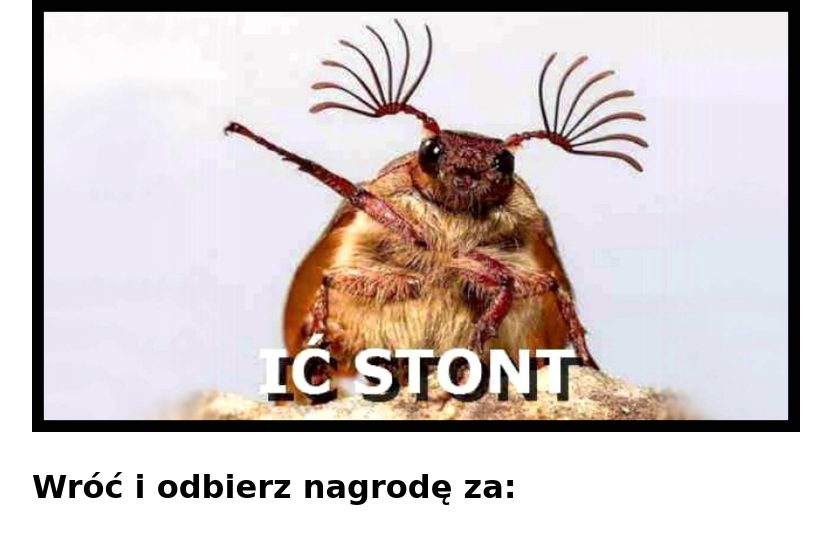
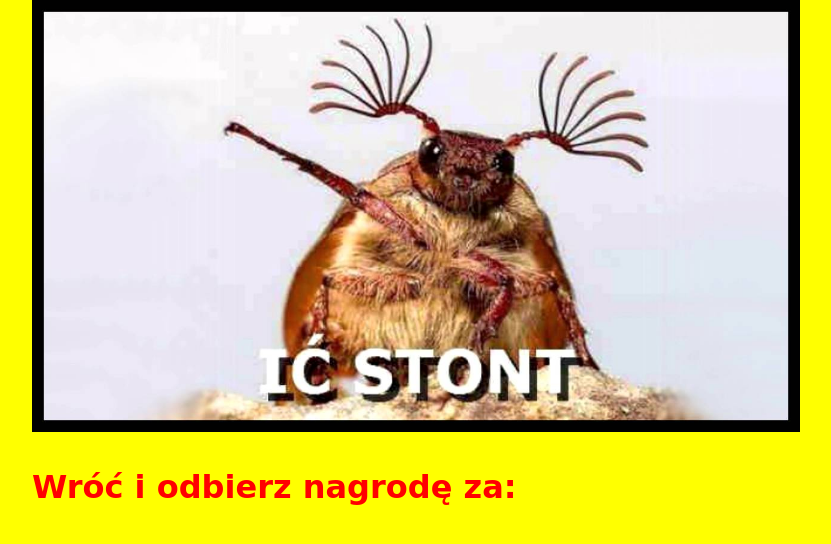
Before and after one commit to icelandico/maciej-krawczynscam, a React (Create React App) app: page / in a window 1280 px wide. Shown: the top 544 px of the page, without its empty margins (224-1055 px from the left). Built offline with nearby package versions, Linux system fonts and the light colour scheme.

Commit message:
Change colors

```diff
--- a/package.json
+++ b/package.json
@@ -1,11 +1,13 @@
 {
   "name": "krawczynscam",
+  "homepage": "https://icelandico.github.io/maciej-krawczynscam",
   "version": "0.1.0",
   "private": true,
   "dependencies": {
     "@testing-library/jest-dom": "^5.11.4",
     "@testing-library/react": "^11.1.0",
     "@testing-library/user-event": "^12.1.10",
+    "gh-pages": "^3.2.3",
     "react": "^17.0.2",
     "react-dom": "^17.0.2",
     "react-scripts": "4.0.3",
@@ -15,7 +17,9 @@
     "start": "react-scripts start",
     "build": "react-scripts build",
     "test": "react-scripts test",
-    "eject": "react-scripts eject"
+    "eject": "react-scripts eject",
+    "predeploy": "npm run build",
+    "deploy": "gh-pages -d build"
   },
   "eslintConfig": {
     "extends": [
--- a/public/index.html
+++ b/public/index.html
@@ -24,7 +24,7 @@
       work correctly both with client-side routing and a non-root public URL.
       Learn how to configure a non-root public URL by running `npm run build`.
     -->
-    <title>React App</title>
+    <title>( ͡° ͜ʖ ͡°) To nie jest SCAM</title>
   </head>
   <body>
     <noscript>You need to enable JavaScript to run this app.</noscript>
--- a/src/components/WelcomePage/index.css
+++ b/src/components/WelcomePage/index.css
@@ -11,4 +11,5 @@
 .main-welcome__info-text {
   font-size: 32px;
   font-weight: bold;
+  color: red;
 }
--- a/src/index.css
+++ b/src/index.css
@@ -3,6 +3,7 @@ body {
   -webkit-font-smoothing: antialiased;
   -moz-osx-font-smoothing: grayscale;
   height: 100%;
+  background-color: yellow;
 }
 
 html {
```
